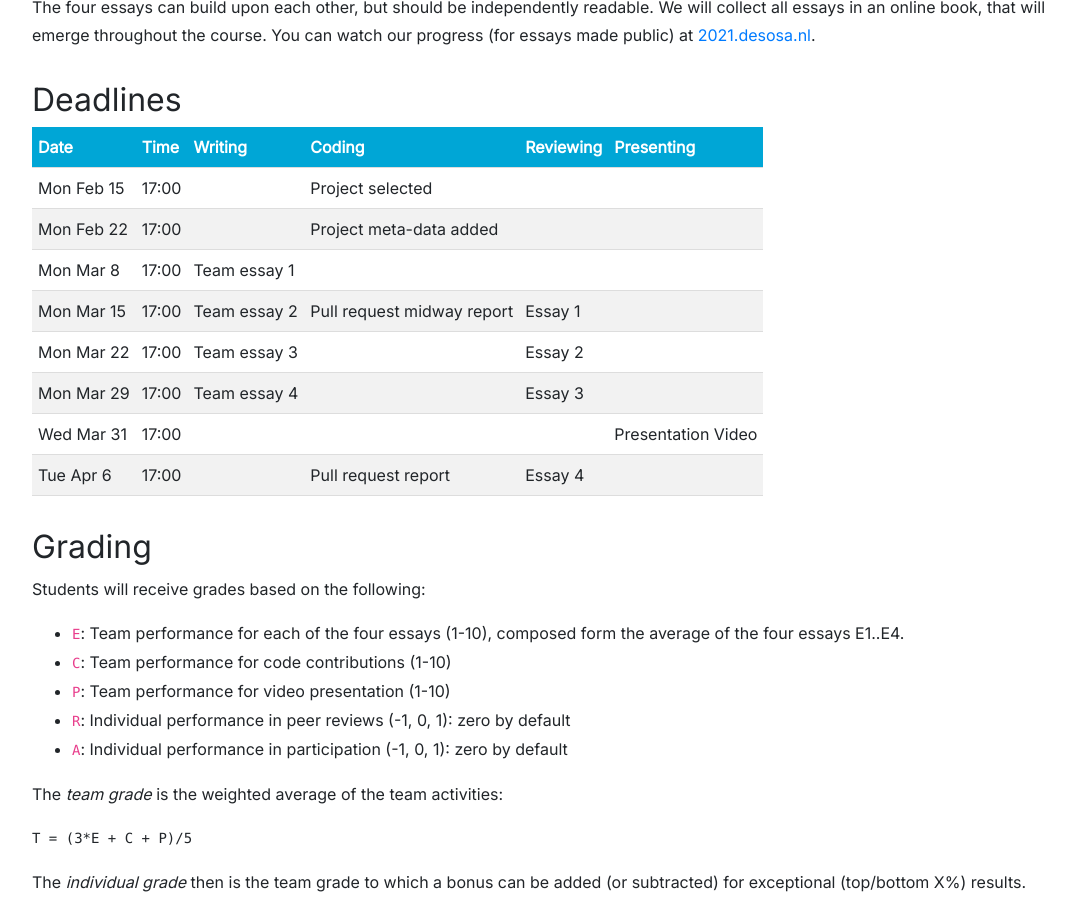
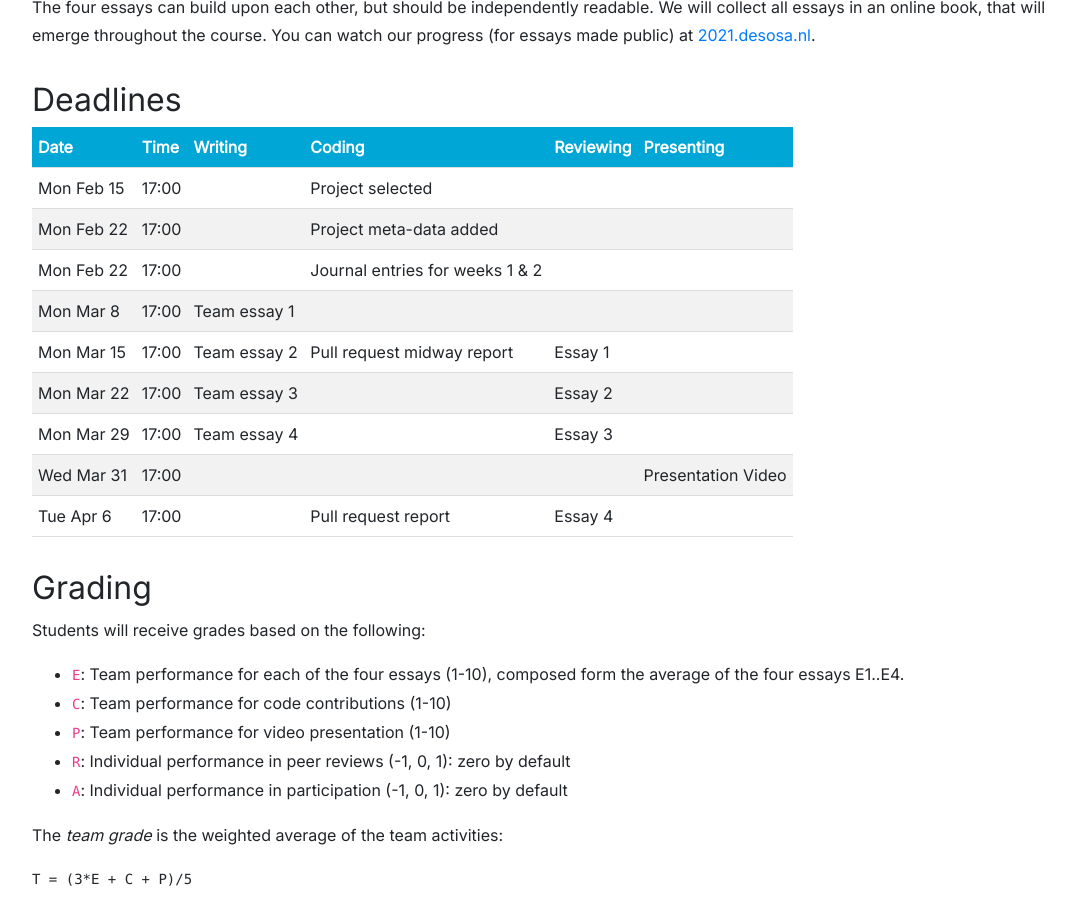
Before and after one commit to SERG-Delft/delftswa, a Jekyll site: the page built from 2021/index.md, in a window 1280 px wide and 900 px high, scrolled down 2267 px. Shown: the whole window, without its empty margins (86-1161 px from the left). Built offline with Jekyll 4.4.1, drawn with Linux system fonts in a browser that asks for light colours.

Commit message:
Add journal to 1st deadline

```diff
--- a/2021/index.md
+++ b/2021/index.md
@@ -98,6 +98,7 @@ Date       | Time  | Writing      | Coding                    | Reviewing | Pres
 |---|---|---|---|---|---|
 Mon Feb 15 | 17:00 |              | Project selected          |           |
 Mon Feb 22 | 17:00 |              | Project meta-data added   |           |
+Mon Feb 22 | 17:00 |              | Journal entries for weeks 1 & 2 |           |
 Mon Mar 8  | 17:00 | Team essay 1 |                           |           |
 Mon Mar 15 | 17:00 | Team essay 2 | Pull request midway report| Essay 1   |
 Mon Mar 22 | 17:00 | Team essay 3 |                           | Essay 2   |
```
